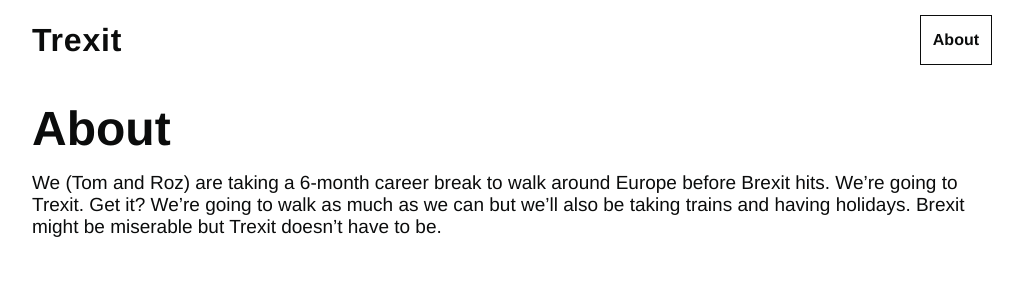
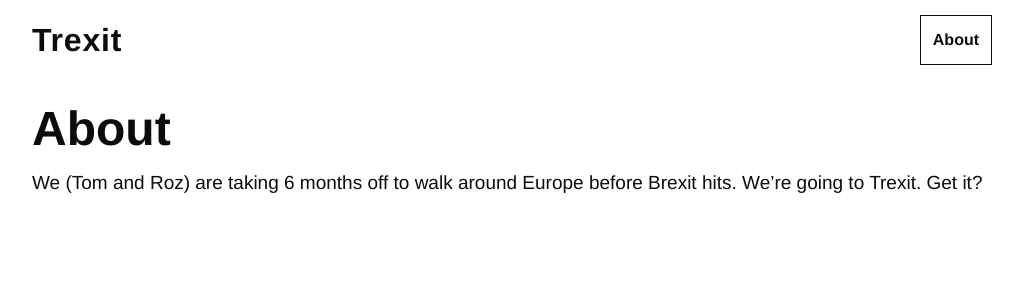
Before and after one commit to tombye/trexit, a Jekyll site: the page built from about.md, in a window 1280 px wide. Shown: the top 300 px of the page, without its empty margins (128-1151 px from the left). Built offline with Jekyll 4.4.1, drawn with Linux system fonts in a browser that asks for light colours.

Commit message:
Update about.md

```diff
--- a/about.md
+++ b/about.md
@@ -4,5 +4,4 @@
 permalink: /about/
 ---
 
-We (Tom and Roz) are taking a 6-month career break to walk around Europe before Brexit hits. We’re going to Trexit. Get it?
-We’re going to walk as much as we can but we’ll also be taking trains and having holidays. Brexit might be miserable but Trexit doesn’t have to be.
+We (Tom and Roz) are taking 6 months off to walk around Europe before Brexit hits. We’re going to Trexit. Get it?
```
